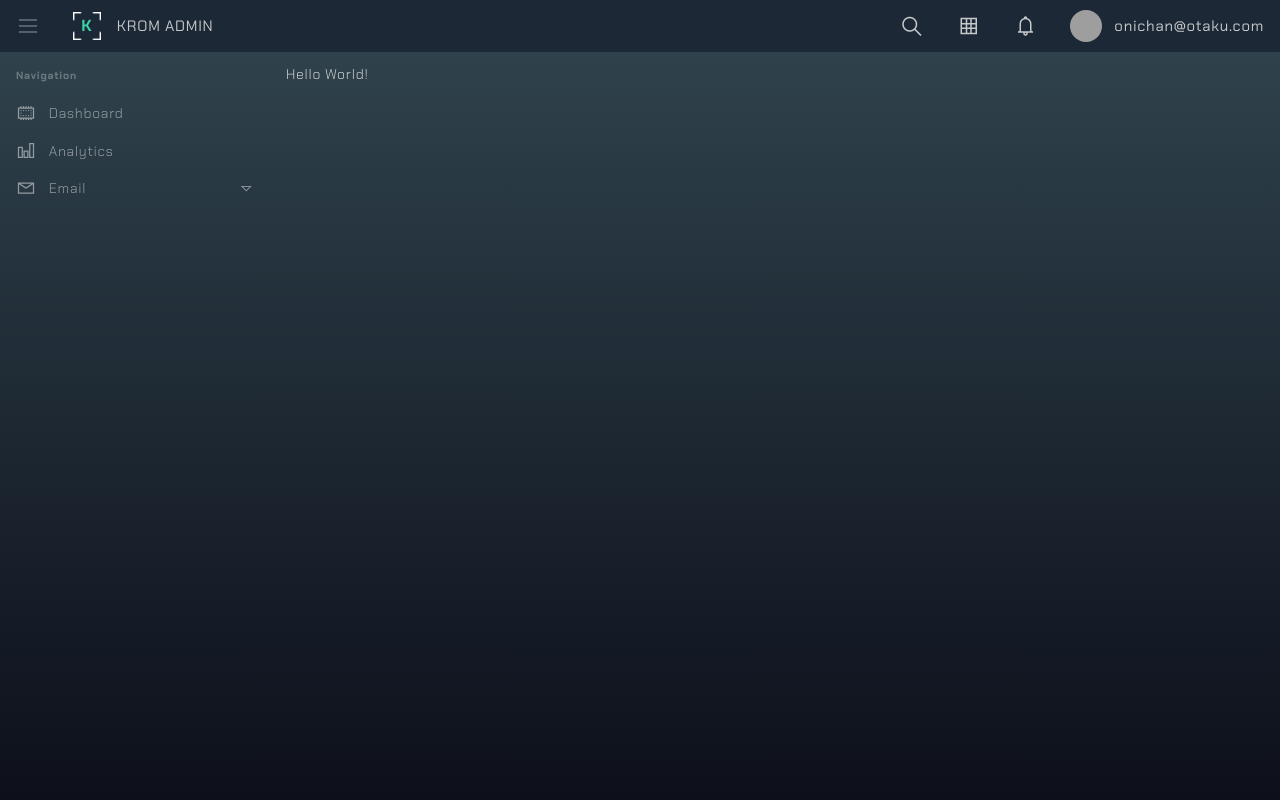
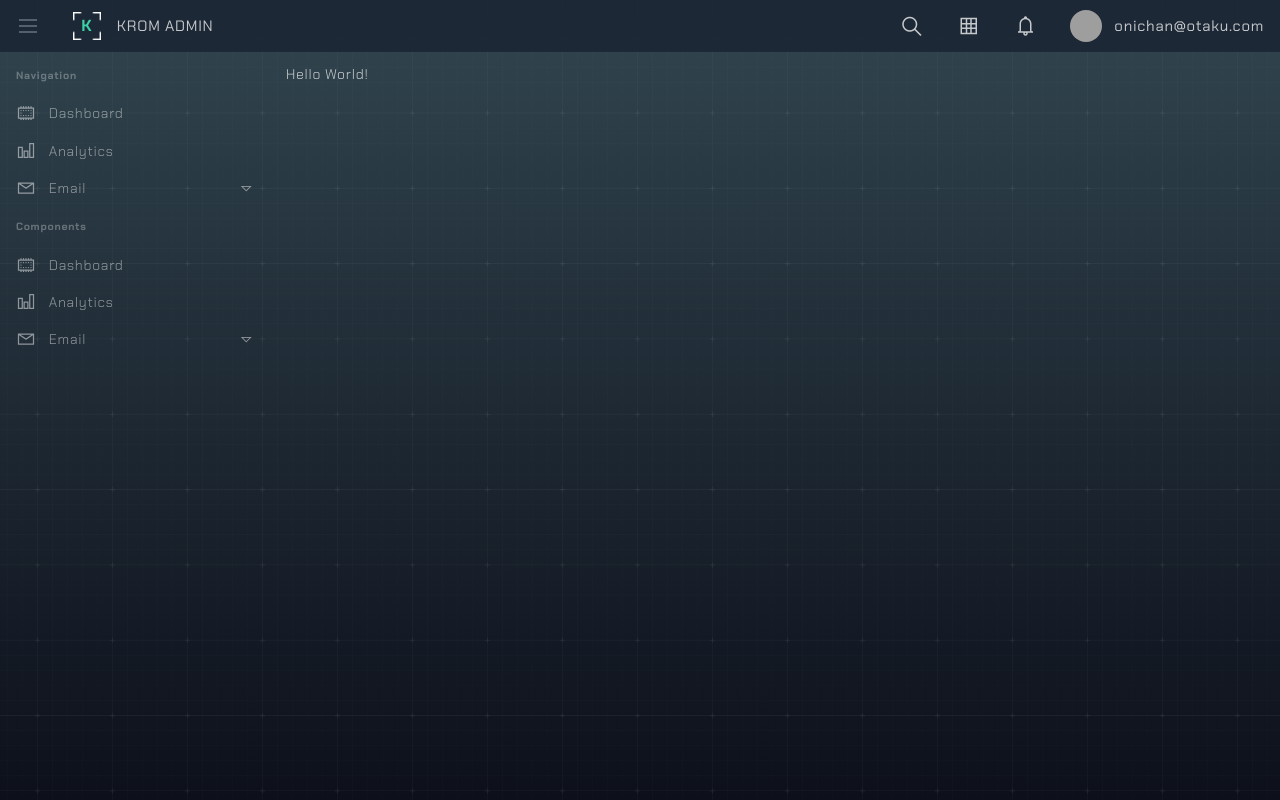
Before and after one commit to kromate/vue3-vite-tailwind-dashboard, a Vue app: page / in a window 1280 px wide. Built offline with nearby package versions, Linux system fonts and the light colour scheme; grey boxes are pictures that could not be loaded.

Commit message:
feat: exact

```diff
--- a/src/assets/style/general.scss
+++ b/src/assets/style/general.scss
@@ -58,6 +58,7 @@ body:before {
     height: 100%;
     background-attachment: initial;
     background-color: transparent;
+    background-image: url(../image/pattern.png);
     background-size: 4.6875rem;
     background-repeat: repeat;
     background-attachment: initial;
--- a/src/components/navigations/side/SideBar.vue
+++ b/src/components/navigations/side/SideBar.vue
@@ -12,7 +12,7 @@
         </span>
 
         <div class="flex flex-col cursor-pointer gap-1.5" v-else>
-          <span class="menu_item" @click="toggle">
+          <span class="menu_item" @click="toggle(subItem.show, idx)">
             <div class="menu_link">
               <i :class="[subItem.icon , 'text-xl mr-3']" />
               {{subItem.name}}
@@ -24,14 +24,13 @@
             appear
             @before-enter="beforeEnter"
             @enter="enter"
-            @leave="leave"
-            v-if="show"
+            v-if="subItem.show.value"
           >
             <router-link
               v-for="(miniSubItem, ids) in subItem.subs"
               :key="ids"
               :to="miniSubItem.link"
-              class="sub_menu_link"
+              :class="[`${idx+'ods'}`, 'sub_menu_link']"
               :data-index="ids"
             >{{miniSubItem.name}}</router-link>
           </TransitionGroup>
@@ -44,45 +43,21 @@
 <script setup lang="ts">
 import { gsap } from "gsap";
 import { ref } from "vue";
-import { MenuList } from "@/composables/navigation/useSidebar";
+import {
+	MenuList,
+	beforeEnter,
+	enter,
+} from "@/composables/navigation/useSidebar";
 
-const beforeEnter = (el: any) => {
-	el.style.opacity = 0;
-	el.style.transform = "translateX(-100px)";
-};
-const enter = (el: any, done: any) => {
-	gsap.to(".sub_menu_link", {
-		opacity: 1,
-		x: 0,
-		duration: 0.3,
-		stagger: 0.1,
-		onComplete: done,
-		delay: el.dataset.index * 0.1,
-	});
-};
-const leave = (el: any, done: any) => {
-	console.log("leaving o.....");
-	done();
-	gsap.to(".sub_menu_link", {
-		opacity: 1,
-		x: -100,
-		duration: 0.3,
-		stagger: 0.1,
-		onComplete: done,
-		delay: el.dataset.index * 0.1,
-	});
-};
-
-const show = ref(false);
-
-const toggle = () => {
+const toggle = (show: any, idx: any) => {
+	console.log(idx);
 	if (show.value) {
-		gsap.to(".sub_menu_link", {
+		gsap.to(`.sub_menu_link.${idx}`, {
 			opacity: 1,
 			x: -120,
-			duration: 0.3,
+			duration: 0.4,
 			stagger: -0.1,
-			onComplete: change,
+			onComplete: change(show) as any,
 			// delay: el.dataset.index * 0.1,
 		});
 	} else {
@@ -90,7 +65,7 @@ const toggle = () => {
 	}
 };
 
-const change = () => {
+const change = (show: any) => {
 	show.value = !show.value;
 };
 </script>
--- a/src/composables/navigation/useSidebar.ts
+++ b/src/composables/navigation/useSidebar.ts
@@ -1,3 +1,7 @@
+import { ref } from 'vue';
+import { gsap } from "gsap";
+
+
 export const MenuList = [
 	{
 		name: "Navigation",
@@ -7,7 +11,26 @@ export const MenuList = [
 			{
 				name: "Email",
 				icon: "las la-envelope",
-				hasSub: true,
+                hasSub: true,
+                show:ref(false),
+				subs: [
+					{ name: "Inbox", link: "/" },
+					{ name: "Compose", link: "/" },
+					{ name: "Detail", link: "/" },
+				],
+			},
+		],
+	},
+	{
+		name: "Components",
+		subs: [
+			{ name: "Dashboard", icon: "las la-microchip", link: "/" },
+			{ name: "Analytics", icon: "las la-chart-bar", link: "/" },
+			{
+				name: "Email",
+				icon: "las la-envelope",
+                hasSub: true,
+                show:ref(false),
 				subs: [
 					{ name: "Inbox", link: "/" },
 					{ name: "Compose", link: "/" },
@@ -17,3 +40,22 @@ export const MenuList = [
 		],
 	},
 ];
+
+
+
+
+
+export const beforeEnter = (el: any) => {
+	el.style.opacity = 0;
+	el.style.transform = "translateX(-100px)";
+};
+export const enter = (el: any, done: any) => {
+	gsap.to(el, {
+		opacity: 1,
+		x: 0,
+		duration: 0.3,
+		stagger: 0.1,
+		onComplete: done,
+		delay: el.dataset.index * 0.1,
+	});
+};
```
Also changed, not shown: src/assets/image/pattern.png (added).
